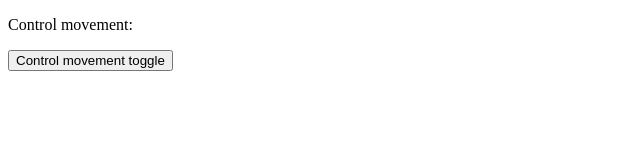
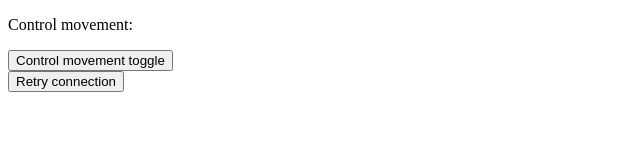
Before and after one commit to Imwae/Robot-Vision, a plain HTML site: page assets/index.html in a window 1280 px wide. Shown: the whole page, without its empty margins (0-640 px from the left). Drawn offline with Linux system fonts and the light colour scheme.

Commit message:
Added retry connection to prevent multiple window reloads

```diff
--- a/assets/index.html
+++ b/assets/index.html
@@ -15,15 +15,33 @@
         Control movement toggle
     </button>
 
+    <button type="button" id="retryConnection">
+        Retry connection
+    </button>
+
     <script>
         let keyInput = ""
         let controlEnabled = false
         const toggleButton = document.getElementById("toggleButton")
         const textStatus = document.getElementById("textSpace")
+        const retryConnection = document.getElementById("retryConnection")
         const primaryHost = window.location.hostname
         const fallbackIp= "10.0.0.71"
         const host = primaryHost || fallbackIp
-        const ws = new WebSocket("ws://" + host + "/ws")
+        let ws
+        connectSocket()
+
+        function connectSocket() {
+            ws = new WebSocket("ws://" + host + "/ws")
+
+            ws.onclose = function showButton() {
+                retryConnection.style.display = "block"
+            }
+
+            ws.onopen = function hideButton() {
+                retryConnection.style.display = "none"
+            }
+        }
 
         setInterval(function() {
              if ((keyInput !== "") && (ws.readyState === WebSocket.OPEN)) {
@@ -42,6 +60,10 @@
             }
         })
 
+        retryConnection.addEventListener("click", function(event) {
+            connectSocket()
+        })
+
         document.addEventListener("keydown", function(event) {
             if (controlEnabled) {
                 keyInput = (event.key).toUpperCase()
```
